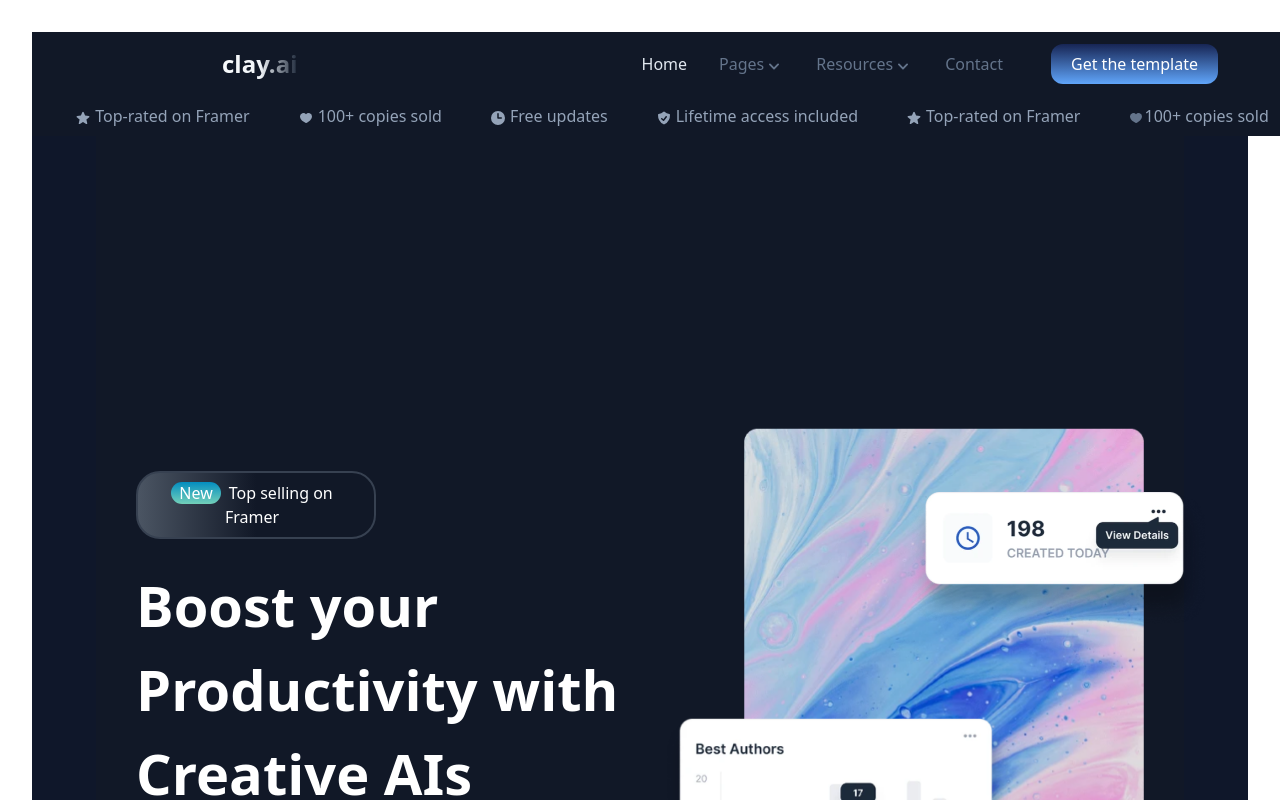
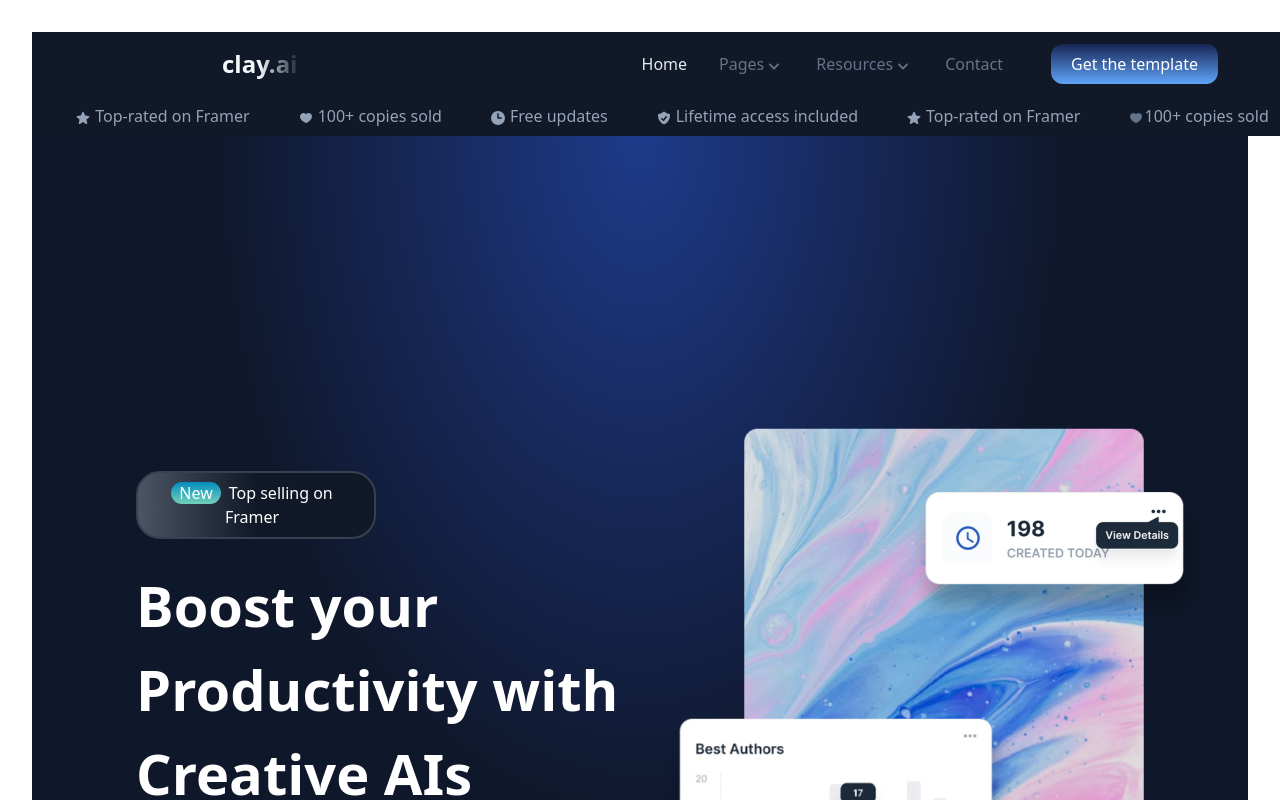
Before and after one commit to Coddyum/Clay.ai-figma-create, a React (Vite) app: page / in a window 1280 px wide. Shown: the top 800 px of the page. Built offline with nearby package versions, Linux system fonts and the light colour scheme.

Commit message:
radial gradient

```diff
--- a/src/assets/components/layout/HeroSection/HeroSection.jsx
+++ b/src/assets/components/layout/HeroSection/HeroSection.jsx
@@ -7,10 +7,10 @@ function HeroSection() {
     return (
         <section
             title="section div"
-            className="w-full flex items-center justify-center bg-slate-900">
+            className="w-full flex items-center justify-center  bg-[radial-gradient(ellipse_at_top,_var(--tw-gradient-stops))] from-blue-900 via-slate-900 to-slate-900">
             <div
                 title="main-container"
-                className=" max-w-[1200px] h-auto pt-24 px-10 bg-gray-900">
+                className=" max-w-[1200px] h-auto pt-24 px-10">
                 <div
                     title="little box space 100"
                     className="w-[100px] h-[100px] mx-auto"></div>
@@ -34,8 +34,8 @@ function HeroSection() {
                             highly functional user interfaces.
                         </p>
                         <div className="flex gap-x-4 mt-10">
-                        <ButtonPrimary text={"Get Started"} />
-                        <ButtonSecondary text={"Contact Us"}/>
+                            <ButtonPrimary text={"Get Started"} />
+                            <ButtonSecondary text={"Contact Us"} />
                         </div>
                     </div>
                     <div className="w-[400px] relative position">
```
Also changed, not shown: src/assets/components/layout/TopMovingBanner/MovingBanner.css (line endings or trailing spaces).
